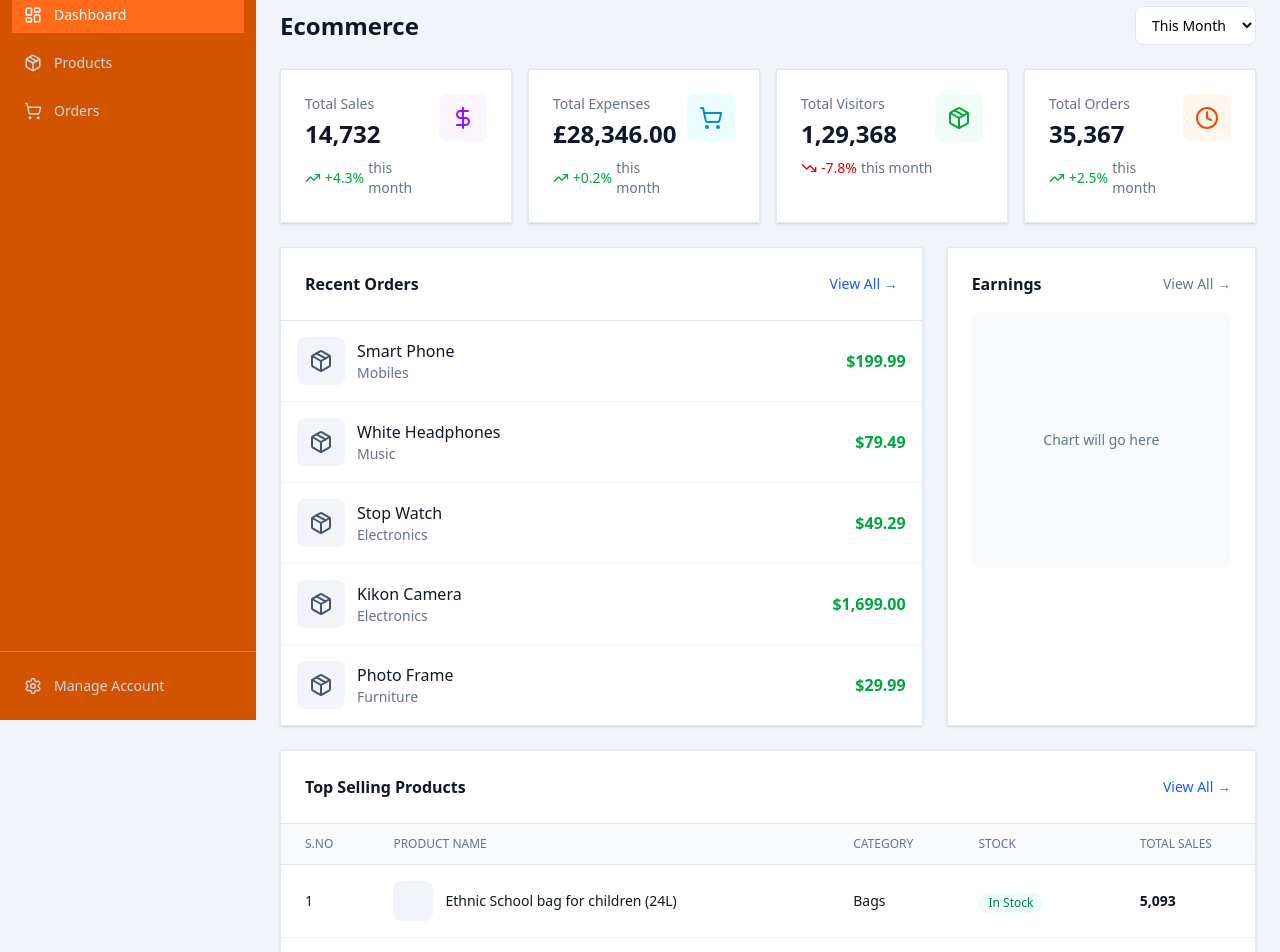
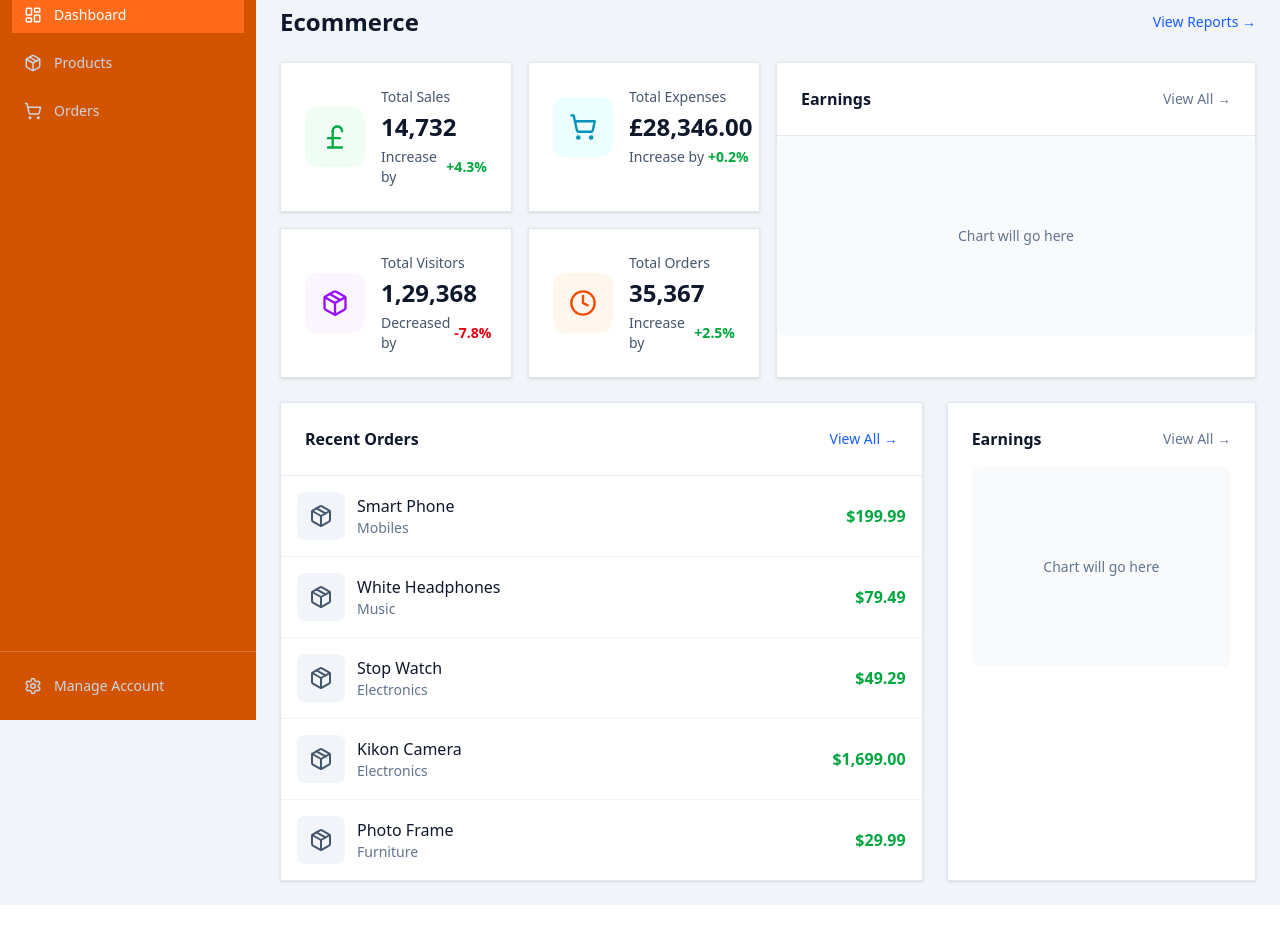
Before and after one commit to Sokuya-ltd/store_web, a React (Vite) app: page / in a window 1280 px wide. Shown: the part 80-1032 px from the top of the page. After the commit the page ends 985 px from the top, so only its background shows below. Built offline with nearby package versions, Linux system fonts and the light colour scheme.

Commit message:
feat: update dashboard stats layout and improve UI components

```diff
--- a/src/pages/Dashboard.jsx
+++ b/src/pages/Dashboard.jsx
@@ -1,6 +1,6 @@
 import Card from "../components/ui/Card";
 import Badge from "../components/ui/Badge";
-import { TrendingUp, TrendingDown, ShoppingCart, DollarSign, Package, Clock } from "lucide-react";
+import { TrendingUp, TrendingDown, ShoppingCart, DollarSign, Package, Clock, PoundSterlingIcon } from "lucide-react";
 import { colors } from "../lib/colors";
 
 export default function Dashboard() {
@@ -11,9 +11,9 @@ export default function Dashboard() {
       value: "14,732",
       change: "+4.3%",
       trend: "up",
-      icon: DollarSign,
-      bgColor: "bg-purple-50",
-      iconColor: "text-purple-600",
+      icon: PoundSterlingIcon,
+      bgColor: "bg-green-50",
+      iconColor: "text-green-600",
     },
     {
       label: "Total Expenses",
@@ -30,8 +30,8 @@ export default function Dashboard() {
       change: "-7.8%",
       trend: "down",
       icon: Package,
-      bgColor: "bg-green-50",
-      iconColor: "text-green-600",
+      bgColor: "bg-purple-50",
+      iconColor: "text-purple-600",
     },
     {
       label: "Total Orders",
@@ -63,44 +63,51 @@ export default function Dashboard() {
     <div className="space-y-6">
       <div className="flex items-center justify-between">
         <h2 className="text-2xl font-bold text-slate-900">Ecommerce</h2>
-        <div className="flex gap-2">
-          <select className="px-3 py-2 text-sm border border-slate-200 rounded-lg bg-white">
-            <option>This Month</option>
-            <option>Last Month</option>
-            <option>This Year</option>
-          </select>
-        </div>
+        <button className="text-sm text-blue-600 hover:text-blue-700">View Reports →</button>
       </div>
 
       {/* Stats Cards */}
-      <div className="grid grid-cols-1 sm:grid-cols-2 lg:grid-cols-4 gap-4">
+      <div className="grid grid-cols-1 lg:grid-cols-2 gap-4">
+        {/* Left side - Stats cards in 2 columns */}
+        <div className="grid grid-cols-1 sm:grid-cols-2 gap-4">
           {stats.map((stat, index) => {
             const Icon = stat.icon;
             return (
               <Card key={stat.label} className="p-6">
-              <div className="flex items-start justify-between">
-                <div>
-                  <p className="text-sm text-slate-500 mb-1">{stat.label}</p>
-                  <h3 className="text-2xl font-bold text-slate-900 mb-2">{stat.value}</h3>
-                  <div className="flex items-center gap-1">
-                    {stat.trend === "up" ? (
-                      <TrendingUp className="w-4 h-4 text-green-600" />
-                    ) : (
-                      <TrendingDown className="w-4 h-4 text-red-600" />
-                    )}
-                    <span className={`text-sm font-medium ${stat.trend === "up" ? "text-green-600" : "text-red-600"}`}>
+                <div className="flex items-center gap-4">
+                  <div className={`p-4 rounded-xl ${stat.bgColor} shrink-0`}>
+                    <Icon className={`w-7 h-7 ${stat.iconColor}`} />
+                  </div>
+                  <div className="flex-1">
+                    <p className="text-sm text-slate-600 mb-1">{stat.label}</p>
+                    <h3 className="text-2xl font-bold text-slate-900 mb-1">{stat.value}</h3>
+                    <div className="flex items-center gap-1 text-sm">
+                      <span className="text-slate-600">
+                        {stat.trend === "up" ? "Increase by" : "Decreased by"}
+                      </span>
+                      <span className={`font-semibold ${stat.trend === "up" ? "text-green-600" : "text-red-600"}`}>
                         {stat.change}
                       </span>
-                    <span className="text-sm text-slate-500">this month</span>
                     </div>
-                </div>
-                <div className={`p-3 rounded-lg ${stat.bgColor}`}>
-                  <Icon className={`w-6 h-6 ${stat.iconColor}`} />
                   </div>
                 </div>
               </Card>
             );
           })}
+        </div>
+
+        {/* Right side - Earnings Chart */}
+        <Card>
+          <div className="p-6 border-b border-slate-200">
+            <div className="flex items-center justify-between">
+              <h3 className="font-semibold text-slate-900">Earnings</h3>
+              <button className="text-sm text-slate-500 hover:text-slate-700">View All →</button>
+            </div>
+          </div>
+          <div className="p-6 flex items-center justify-center bg-slate-50 rounded-lg min-h-[200px]">
+            <p className="text-sm text-slate-500">Chart will go here</p>
+          </div>
+        </Card>
       </div>
 
       {/* Main Grid */}
@@ -132,59 +139,18 @@ export default function Dashboard() {
         </Card>
 
         {/* Earnings Chart Placeholder */}
-        <Card className="p-6">
+        <Card className="p-6 flex flex-col justify-between h-full">
+          <div>
             <div className="flex items-center justify-between mb-4">
               <h3 className="font-semibold text-slate-900">Earnings</h3>
               <button className="text-sm text-slate-500 hover:text-slate-700">View All →</button>
             </div>
-          <div className="h-64 flex items-center justify-center bg-slate-50 rounded-lg">
+            <div className="flex-1 flex items-center justify-center bg-slate-50 rounded-lg min-h-[200px]">
               <p className="text-sm text-slate-500">Chart will go here</p>
+            </div>
           </div>
         </Card>
       </div>
-
-      {/* Top Selling Products */}
-      <Card>
-        <div className="p-6 border-b border-slate-200">
-          <div className="flex items-center justify-between">
-            <h3 className="font-semibold text-slate-900">Top Selling Products</h3>
-            <button className="text-sm text-blue-600 hover:text-blue-700">View All →</button>
-          </div>
-        </div>
-        <div className="overflow-x-auto">
-          <table className="w-full">
-            <thead className="bg-slate-50 border-b border-slate-200">
-              <tr>
-                <th className="px-6 py-3 text-left text-xs font-medium text-slate-500 uppercase">S.no</th>
-                <th className="px-6 py-3 text-left text-xs font-medium text-slate-500 uppercase">Product Name</th>
-                <th className="px-6 py-3 text-left text-xs font-medium text-slate-500 uppercase">Category</th>
-                <th className="px-6 py-3 text-left text-xs font-medium text-slate-500 uppercase">Stock</th>
-                <th className="px-6 py-3 text-left text-xs font-medium text-slate-500 uppercase">Total Sales</th>
-              </tr>
-            </thead>
-            <tbody className="divide-y divide-slate-100">
-              {topProducts.map((product, index) => (
-                <tr key={product.id} className="hover:bg-slate-50">
-                  <td className="px-6 py-4 text-sm text-slate-900">{index + 1}</td>
-                  <td className="px-6 py-4">
-                    <div className="flex items-center gap-3">
-                      <div className="w-10 h-10 bg-slate-100 rounded-lg" />
-                      <span className="text-sm text-slate-900">{product.name}</span>
-                    </div>
-                  </td>
-                  <td className="px-6 py-4 text-sm text-slate-900">{product.category}</td>
-                  <td className="px-6 py-4">
-                    <Badge variant={product.stock === "In Stock" ? "success" : "danger"}>
-                      {product.stock}
-                    </Badge>
-                  </td>
-                  <td className="px-6 py-4 text-sm font-semibold text-slate-900">{product.sales.toLocaleString()}</td>
-                </tr>
-              ))}
-            </tbody>
-          </table>
-        </div>
-      </Card>
     </div>
   );
 }
```
Lines whose indentation alone changed are shown as unchanged.
